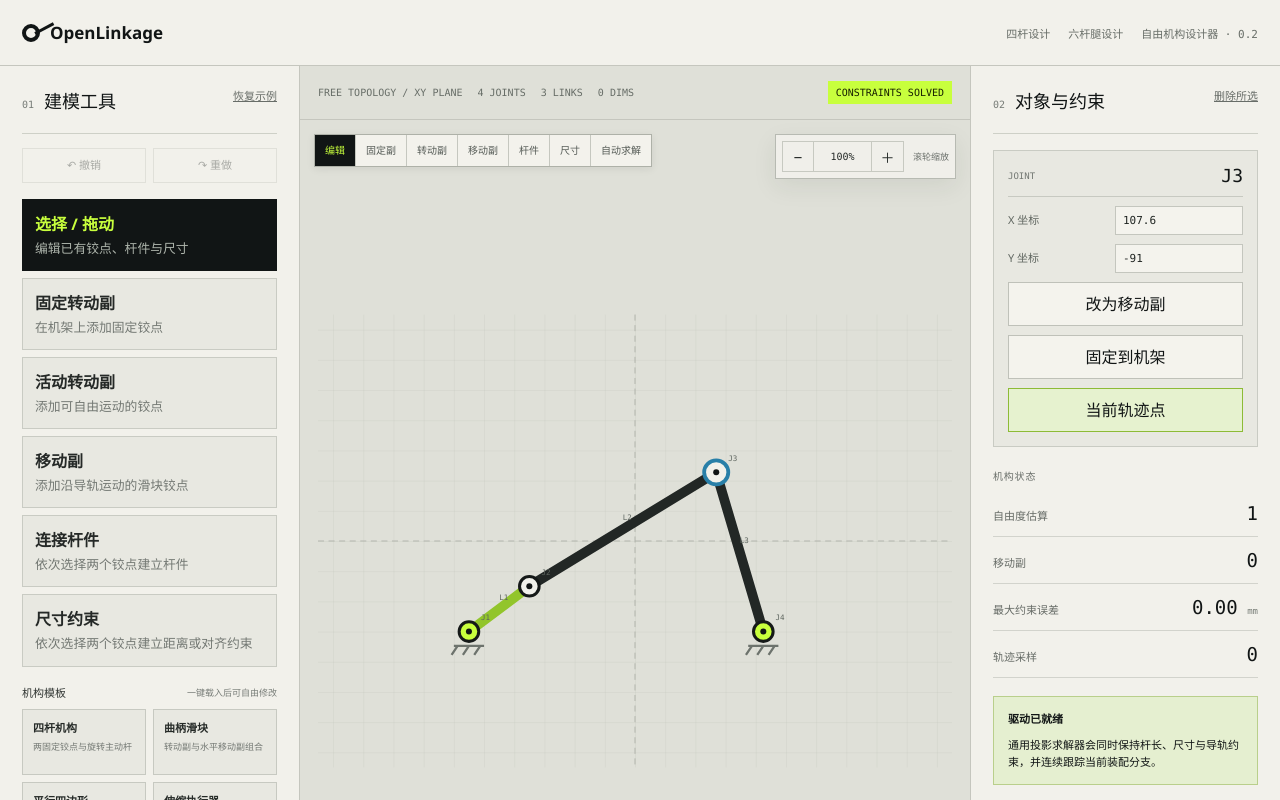
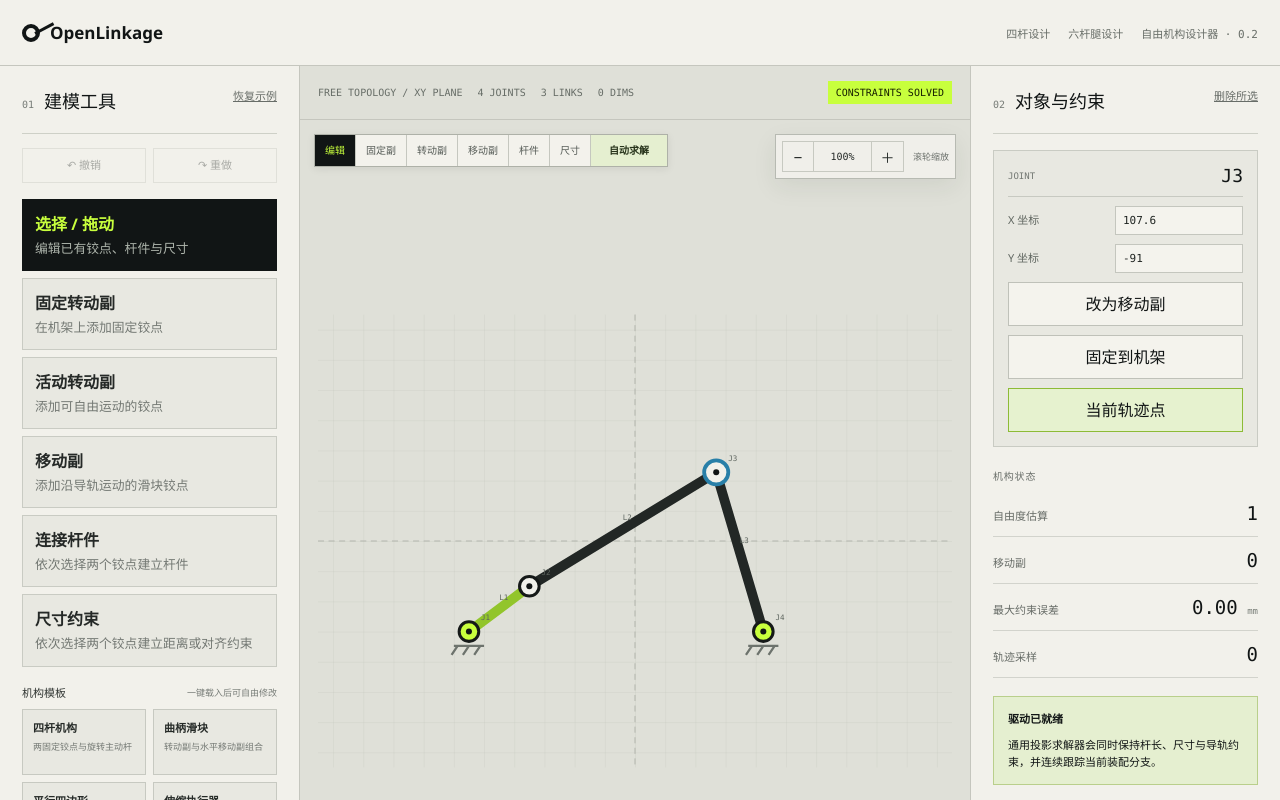
Before and after one commit to tutao0123/open-linkage, a Next.js app: page /designer in a window 1280 px wide. Shown: the top 800 px of the page. Built offline with nearby package versions, Linux system fonts and the light colour scheme.

Commit message:
Improve automatic solve feedback

```diff
--- a/src/components/free-mechanism-designer.module.css
+++ b/src/components/free-mechanism-designer.module.css
@@ -46,10 +46,14 @@
 .warning { background:#efc7b4; color:#5f2d24; }
 .canvas { min-height:520px; padding:18px; display:flex; position:relative; align-items:center; justify-content:center; overflow:hidden; }
 .canvas svg { width:100%; height:100%; max-height:720px; touch-action:none; }
-.canvasActions { position:absolute; z-index:3; top:14px; left:14px; display:flex; border:1px solid #aeb1a8; box-shadow:0 2px 8px rgb(20 24 21 / 8%); }
+.canvasActions { position:absolute; z-index:4; top:14px; left:14px; max-width:calc(100% - 205px); display:flex; flex-wrap:wrap; border:1px solid #aeb1a8; box-shadow:0 2px 8px rgb(20 24 21 / 8%); }
 .canvasActions button { padding:8px 10px; border:0; border-right:1px solid #c5c7bf; background:#f3f2ec; color:#555b56; cursor:pointer; font-size:10px; }
 .canvasActions button:last-child { border-right:0; }
 .canvasActions .canvasActive { background:#111515; color:#c8ff3d; }
+.canvasActions .solveButton { min-width:76px; background:#e5efd0; color:#27331b; font-weight:680; }
+.canvasActions .solveButton:hover { background:#d8e9b8; }
+.canvasActions .solveSuccess { background:#c8ff3d; color:#172000; }
+.canvasActions .solveWarning { background:#efc7b4; color:#5f2d24; }
 .creationCursor { cursor:crosshair; }
 .panning { cursor:grabbing!important; }
 .gridLine { fill:none; stroke:#c5c7bf; stroke-width:.75; }
@@ -113,4 +117,5 @@
 .healthWarn { border-color:#d5a48d; background:#f2ddd2; }
 .healthGood p,.healthWarn p { margin:8px 0 0; line-height:1.55; }
 @media(max-width:1220px){.layout{grid-template-columns:280px 1fr}.inspector{grid-column:1/-1;border-left:0;border-top:1px solid #c5c6be}.metrics{display:grid;grid-template-columns:repeat(4,1fr);gap:0 18px}.healthGood,.healthWarn{max-width:520px}}
+@media(max-width:900px){.canvasActions{max-width:calc(100% - 28px)}}
 @media(max-width:760px){.header nav span{display:none}.layout{display:block}.panel,.inspector{border:0;border-bottom:1px solid #c5c6be}.stage{grid-template-rows:54px minmax(430px,1fr) auto auto}.canvas{min-height:430px;padding:5px}.canvasActions{max-width:calc(100% - 28px);flex-wrap:wrap}.messageBar{min-height:42px}.messageBar span:last-child{display:none}.transport{flex-wrap:wrap}.metrics{display:block}}
--- a/src/components/free-mechanism-designer.tsx
+++ b/src/components/free-mechanism-designer.tsx
@@ -89,6 +89,7 @@ export function FreeMechanismDesigner() {
   const [playing, setPlaying] = useState(false);
   const [speed, setSpeed] = useState(42);
   const [phase, setPhase] = useState(() => driverPhase(project));
+  const [solveResult, setSolveResult] = useState<"idle" | "success" | "warning">("idle");
   const [message, setMessage] = useState("四杆模板已就绪。可直接播放，或继续添加移动副、杆件和尺寸约束。");
   const viewportBase = useMemo(() => ({ x: -420, y: -300, width: 840, height: 600 }), []);
   const viewport = useSvgViewport(viewportBase);
@@ -113,6 +114,7 @@ export function FreeMechanismDesigner() {
   const stopMotion = useCallback(() => {
     setPlaying(false);
     setTrail([]);
+    setSolveResult("idle");
   }, []);
 
   useEffect(() => {
@@ -416,13 +418,18 @@ export function FreeMechanismDesigner() {
   };
 
   const solveOnce = () => {
+    const wasPlaying = playing;
+    stopMotion();
     checkpoint();
     const next = { ...project, joints: solveFreeMechanism(project, phaseRef.current, 160) };
     replace(next);
     setTrail([]);
     const error = maximumConstraintError(next, phaseRef.current);
     setPhase(phaseRef.current);
-    setMessage(error < 0.1 ? "自由拓扑已自动收敛。" : `求解完成，剩余最大约束误差 ${error.toFixed(2)} mm。`);
+    setSolveResult(error < 0.1 ? "success" : "warning");
+    setMessage(error < 0.1
+      ? `${wasPlaying ? "已暂停运动并完成求解。" : "自由拓扑已自动收敛。"} 最大约束误差 ${error.toFixed(3)} mm。`
+      : `求解已执行，剩余最大约束误差 ${error.toFixed(2)} mm；请检查是否过约束或无法装配。`);
   };
 
   const togglePlaying = () => {
@@ -499,7 +506,14 @@ export function FreeMechanismDesigner() {
               <button type="button" className={tool === "slider" ? styles.canvasActive : ""} onClick={() => changeTool("slider")}>移动副</button>
               <button type="button" className={tool === "bar" ? styles.canvasActive : ""} onClick={() => changeTool("bar")}>杆件</button>
               <button type="button" className={tool === "dimension" ? styles.canvasActive : ""} onClick={() => changeTool("dimension")}>尺寸</button>
-              <button type="button" onClick={solveOnce}>自动求解</button>
+              <button
+                type="button"
+                aria-live="polite"
+                className={`${styles.solveButton} ${solveResult === "success" ? styles.solveSuccess : ""} ${solveResult === "warning" ? styles.solveWarning : ""}`}
+                onClick={solveOnce}
+              >
+                {solveResult === "success" ? "已求解 ✓" : solveResult === "warning" ? "检查残差 !" : "自动求解"}
+              </button>
             </div>
             <SvgViewportControls zoom={viewport.zoom} onZoomIn={viewport.zoomIn} onZoomOut={viewport.zoomOut} onReset={viewport.resetView} />
             <svg
```
